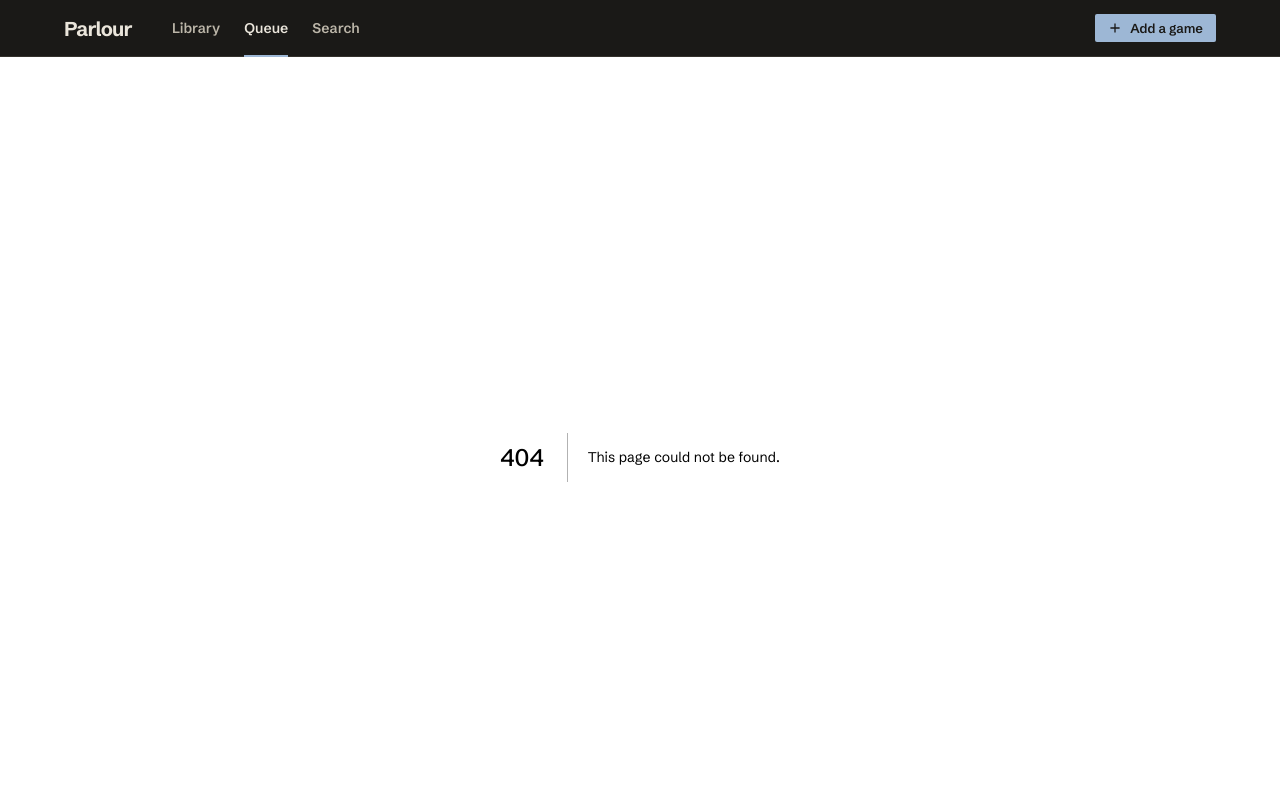
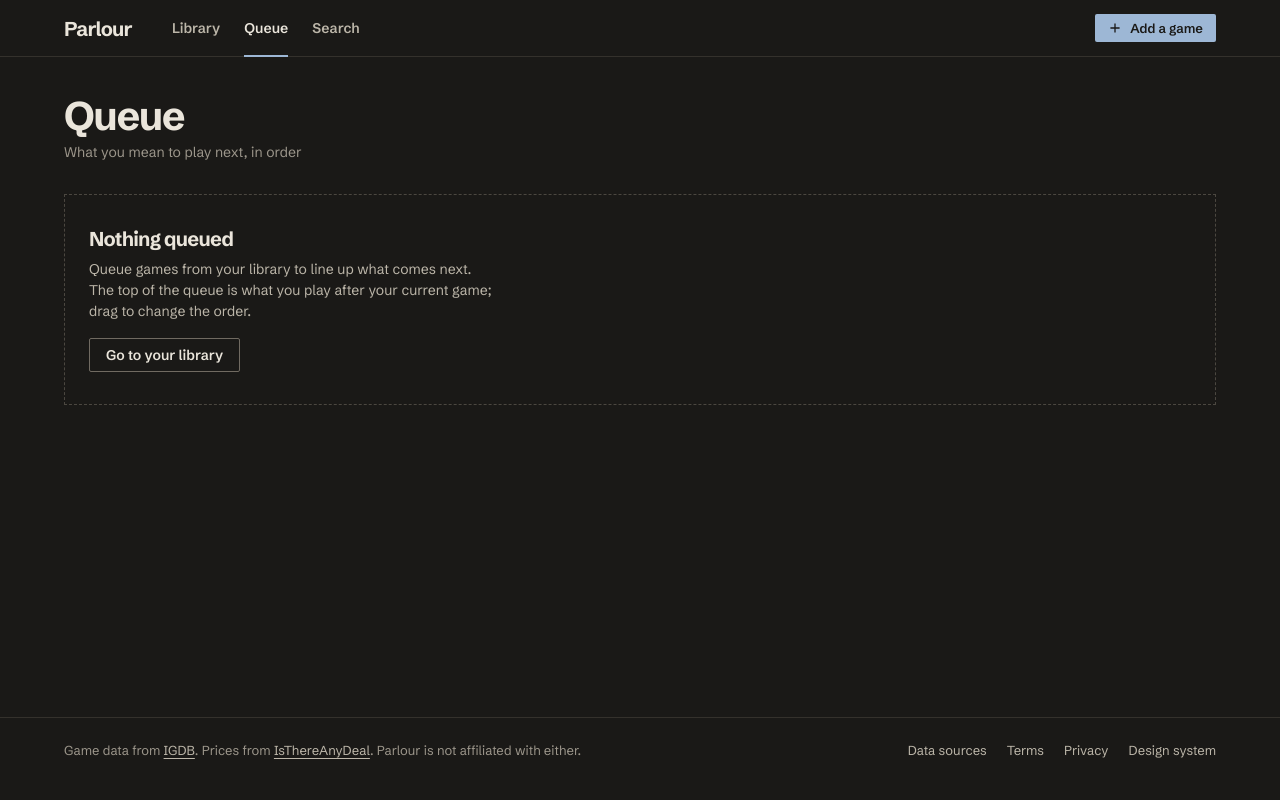
Before and after one commit to Treketor/parlour, a Next.js app: page /queue in a window 1280 px wide. Before the commit this address had no page. Shown: the top 800 px of the page. Built offline with nearby package versions, Linux system fonts and the light colour scheme.

Commit message:
feat(queue): add empty queue page

```diff
--- /dev/null
+++ b/src/app/queue/page.tsx
@@ -0,0 +1,20 @@
+import type { Metadata } from "next";
+import { PageHeader } from "@/components/shell/PageHeader";
+import { ButtonLink } from "@/components/ui/Button";
+import { Notice } from "@/components/ui/Notice";
+
+export const metadata: Metadata = {
+  title: "Queue",
+};
+
+export default function QueuePage() {
+  return (
+    <>
+      <PageHeader title="Queue" meta="What you mean to play next, in order" />
+      <Notice title="Nothing queued" action={<ButtonLink href="/">Go to your library</ButtonLink>}>
+        Queue games from your library to line up what comes next. The top of the queue is what you
+        play after your current game; drag to change the order.
+      </Notice>
+    </>
+  );
+}
```
